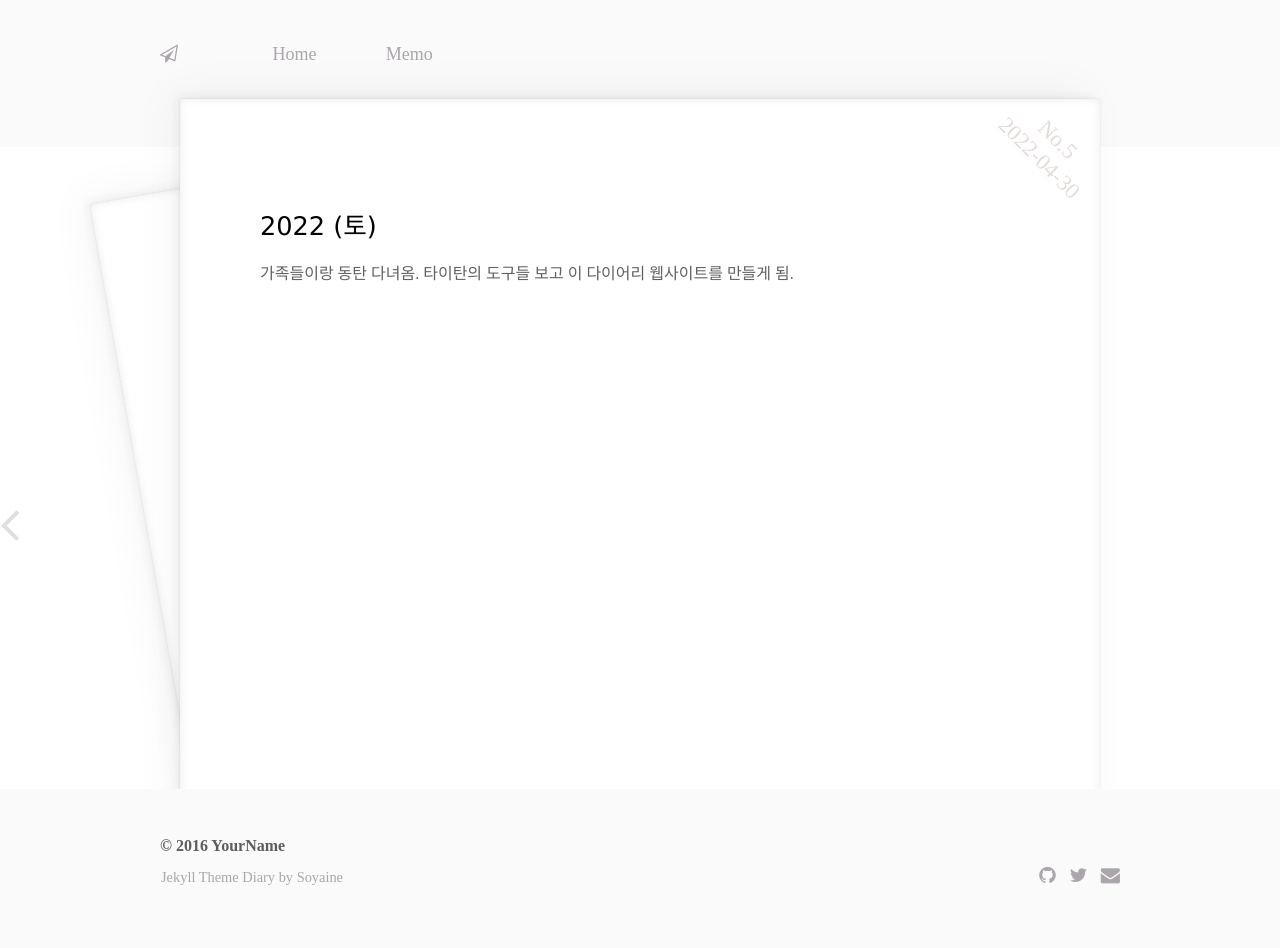
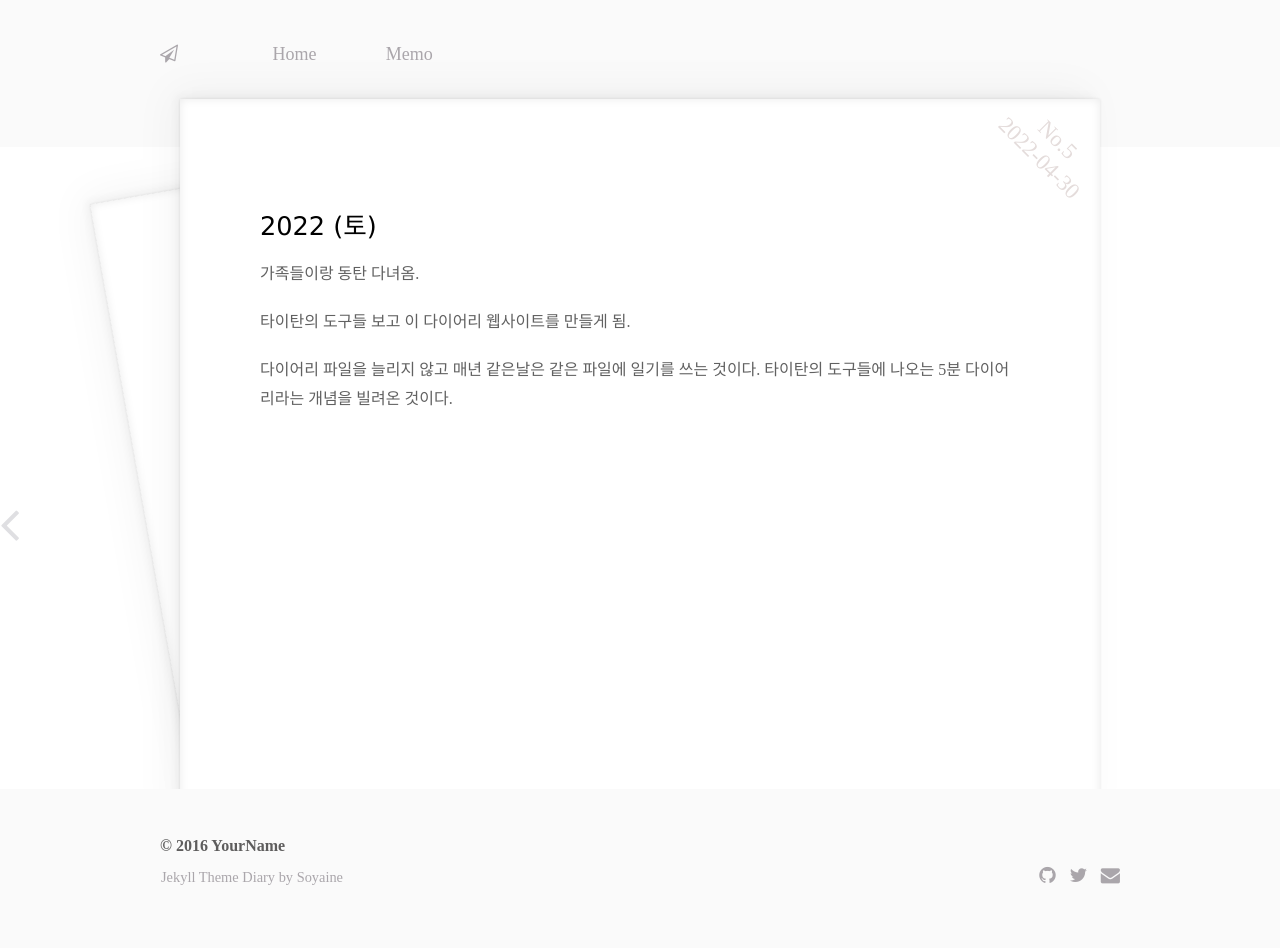
Before and after one commit to jinhong-park/journal, a Jekyll site: the page built from _posts/4_Apr/2022-04-30-Apr30th.md, in a window 1280 px wide. Built offline with Jekyll 4.4.1, drawn with Linux system fonts in a browser that asks for light colours.

Commit message:
“update”

```diff
--- a/_posts/4_Apr/2022-04-30-Apr30th.md
+++ b/_posts/4_Apr/2022-04-30-Apr30th.md
@@ -9,4 +9,7 @@ excerpt: ""
 ### 2022 (토)
 
 가족들이랑 동탄 다녀옴.
+
 타이탄의 도구들 보고 이 다이어리 웹사이트를 만들게 됨.
+
+다이어리 파일을 늘리지 않고 매년 같은날은 같은 파일에 일기를 쓰는 것이다. 타이탄의 도구들에 나오는 5분 다이어리라는 개념을 빌려온 것이다.
```
